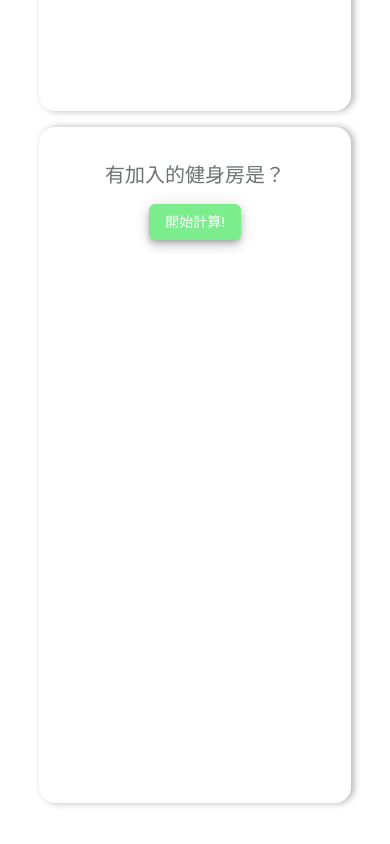
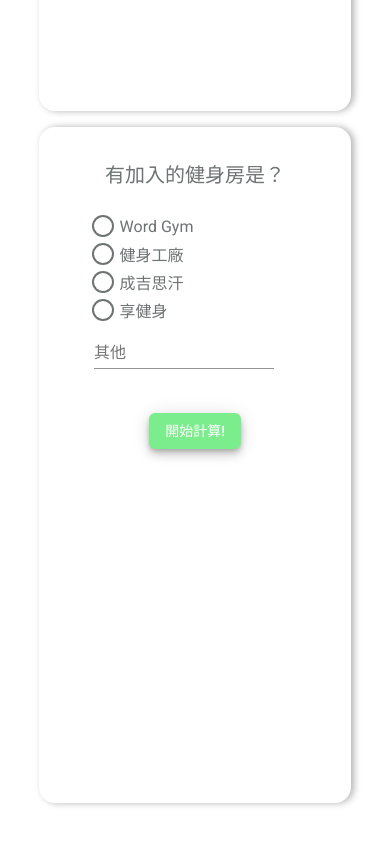
Before and after one commit to DerekLin86/tdee-calculator, an Angular app: page /apex/tdeeangualr/calculator in a window 390 px wide. Shown: the part 4791-5635 px from the top of the page. Built offline with nearby package versions, Linux system fonts and the light colour scheme.

Commit message:
1. Add gym list.
	modified:   src/app/gym/gym.component.html
	modified:   src/app/gym/gym.component.ts
	modified:   src/app/gym/gym.module.ts
	modified:   src/app/gym/scss/mobile.scss

```diff
--- a/src/app/gym/gym.component.html
+++ b/src/app/gym/gym.component.html
@@ -2,5 +2,9 @@
   <div class="gym-title-container">
     <span>有加入的健身房是？</span>
   </div>
+  <div class="gym-content-container">
+    <app-td-radio-button-group [options]="radioOptions"></app-td-radio-button-group>
+    <app-td-input-formcontrol>其他</app-td-input-formcontrol>
+  </div>
   <app-td-button (click)="submit()">開始計算!</app-td-button>
 </section>
--- a/src/app/gym/gym.component.ts
+++ b/src/app/gym/gym.component.ts
@@ -1,4 +1,6 @@
 import { Component, ElementRef, Input, OnInit, ViewChild } from '@angular/core';
+
+import { TdRadioButtonGroup } from '../shared/tools/td-radio-button-group/td-radio-button-group';
 
 @Component({
   selector: 'app-gym',
@@ -6,6 +8,20 @@ import { Component, ElementRef, Input, OnInit, ViewChild } from '@angular/core';
   styleUrls: ['./gym.component.scss']
 })
 export class GymComponent implements OnInit {
+
+  public radioOptions: Array<TdRadioButtonGroup.Option> = [{
+    text: 'Word Gym',
+    value: 'Word Gym'
+  }, {
+    text: '健身工廠',
+    value: '健身工廠'
+  }, {
+    text: '成吉思汗',
+    value: '成吉思汗'
+  }, {
+    text: '享健身',
+    value: '享健身'
+  }];
 
   @Input()
   submitCallback: () => void;
--- a/src/app/gym/gym.module.ts
+++ b/src/app/gym/gym.module.ts
@@ -2,6 +2,8 @@ import { NgModule } from '@angular/core';
 import { CommonModule } from '@angular/common';
 import { GymComponent } from './gym.component';
 import { TdButtonModule } from '../shared/tools/td-button/td-button.module';
+import { TdRadioButtonGroupModule } from '../shared/tools/td-radio-button-group/td-radio-button-group.module';
+import { TdInputFormcontrolModule } from '../shared/tools/td-input-formcontrol/td-input-formcontrol.module';
 
 
 
@@ -9,7 +11,9 @@ import { TdButtonModule } from '../shared/tools/td-button/td-button.module';
   declarations: [GymComponent],
   imports: [
     CommonModule,
-    TdButtonModule
+    TdButtonModule,
+    TdInputFormcontrolModule,
+    TdRadioButtonGroupModule
   ],
   exports: [
     GymComponent
--- a/src/app/gym/scss/mobile.scss
+++ b/src/app/gym/scss/mobile.scss
@@ -17,8 +17,12 @@
   &-content {
     &-container {
       @include contentContainer();
+      align-items: unset;
+      flex-direction: column;
+      height: 30%;
       justify-content: center;
       margin-bottom: 1rem;
+      width: 65%;
     }
   }
 }
```
